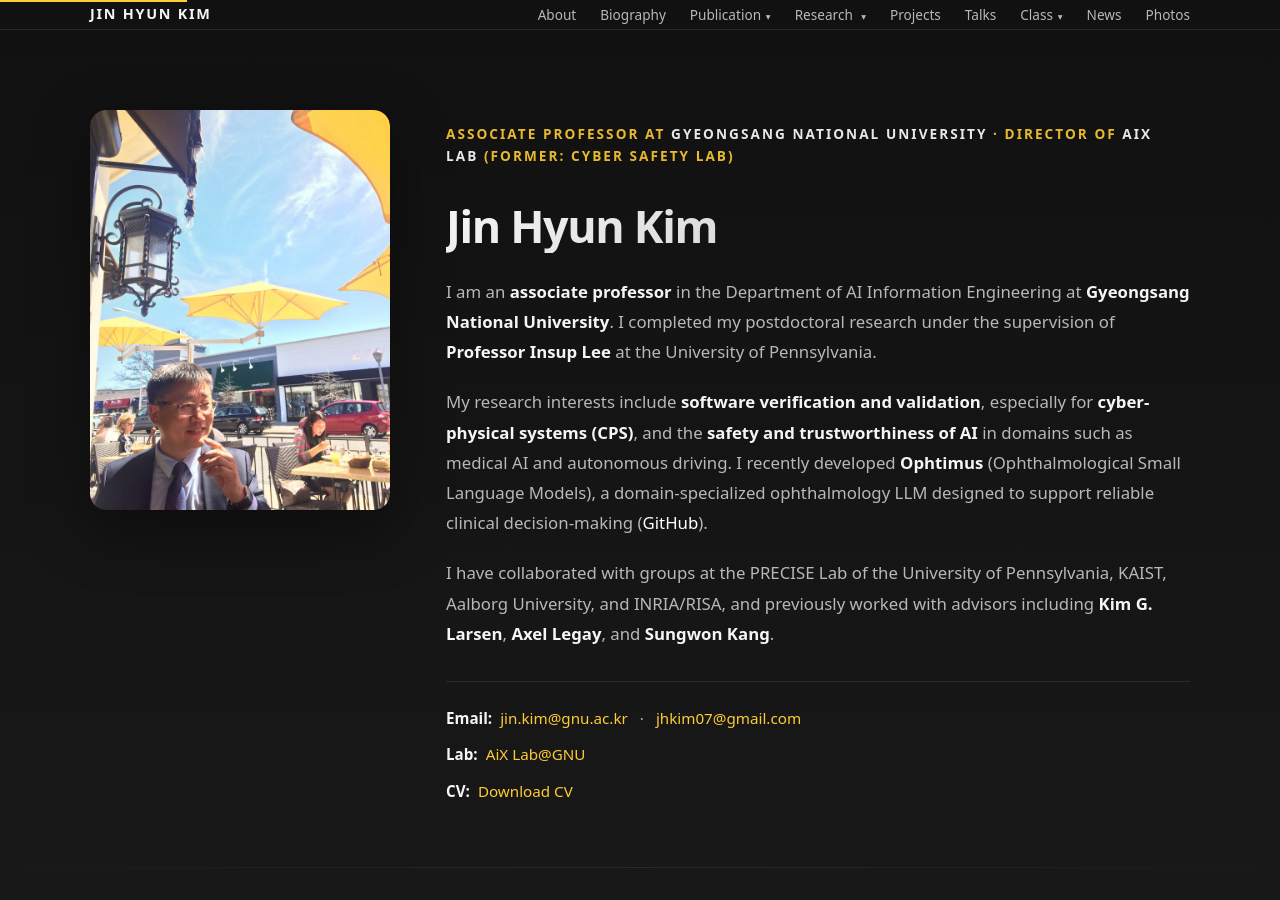
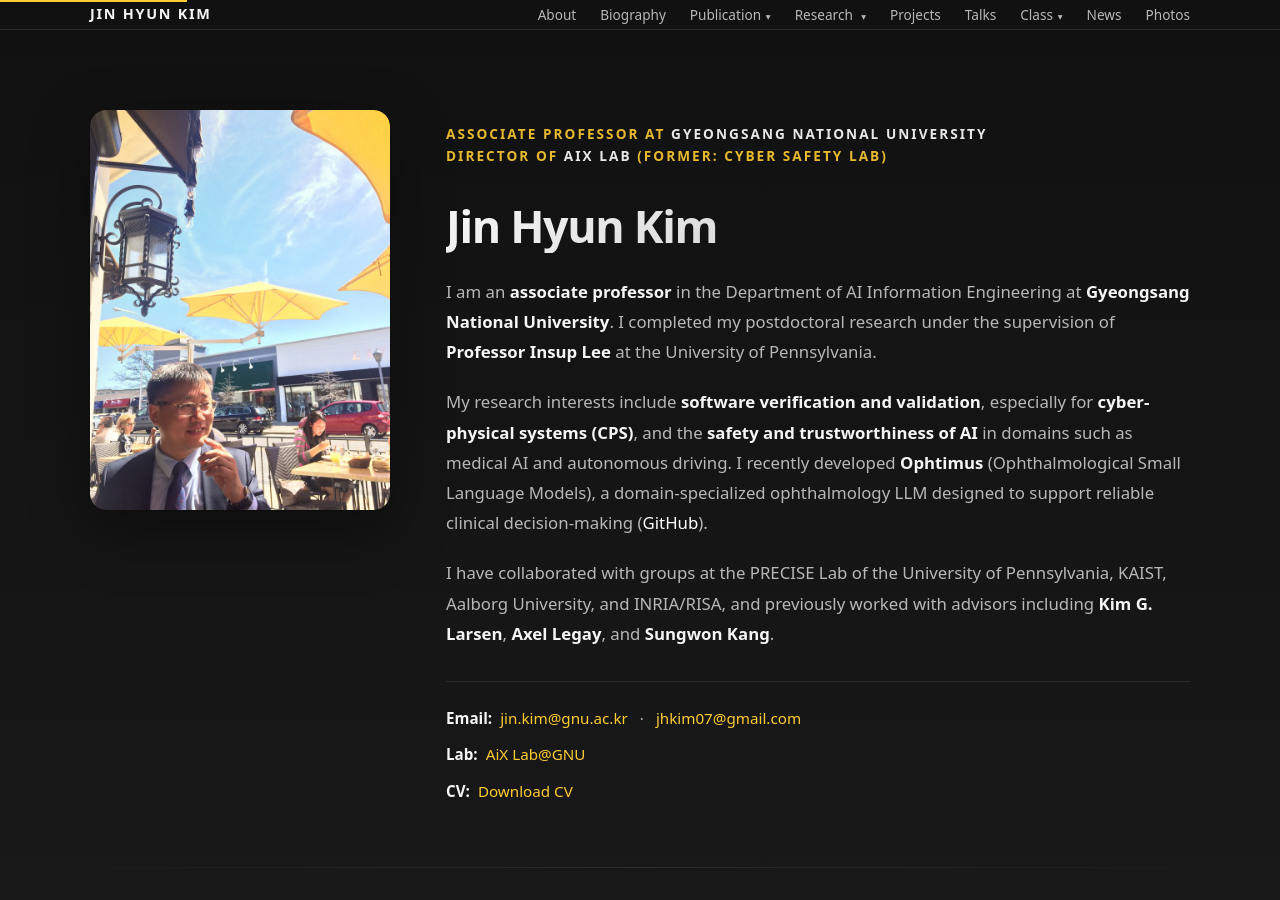
Before and after one commit to jhkim07/jhkim07.github.io, a Jekyll site: the page built from index.md, in a window 1280 px wide and 900 px high. Built offline with Jekyll 4.4.1, drawn with Linux system fonts in a browser that asks for light colours.

Commit message:
Split tagline into two lines

```diff
--- a/index.md
+++ b/index.md
@@ -11,7 +11,10 @@
       </div>
     </div>
     <div class="hero-text">
-      <p class="tagline">Associate Professor at <a href="https://gnu.ac.kr">Gyeongsang National University</a> · Director of <a href="https://aix.gnu.ac.kr">AiX Lab</a> (Former: Cyber Safety Lab)</p>
+      <p class="tagline">
+        Associate Professor at <a href="https://gnu.ac.kr">Gyeongsang National University</a><br>
+        Director of <a href="https://aix.gnu.ac.kr">AiX Lab</a> (Former: Cyber Safety Lab)
+      </p>
       <h1 class="hero-title">Jin Hyun Kim</h1>
       <div class="hero-content">
         <p>
```
